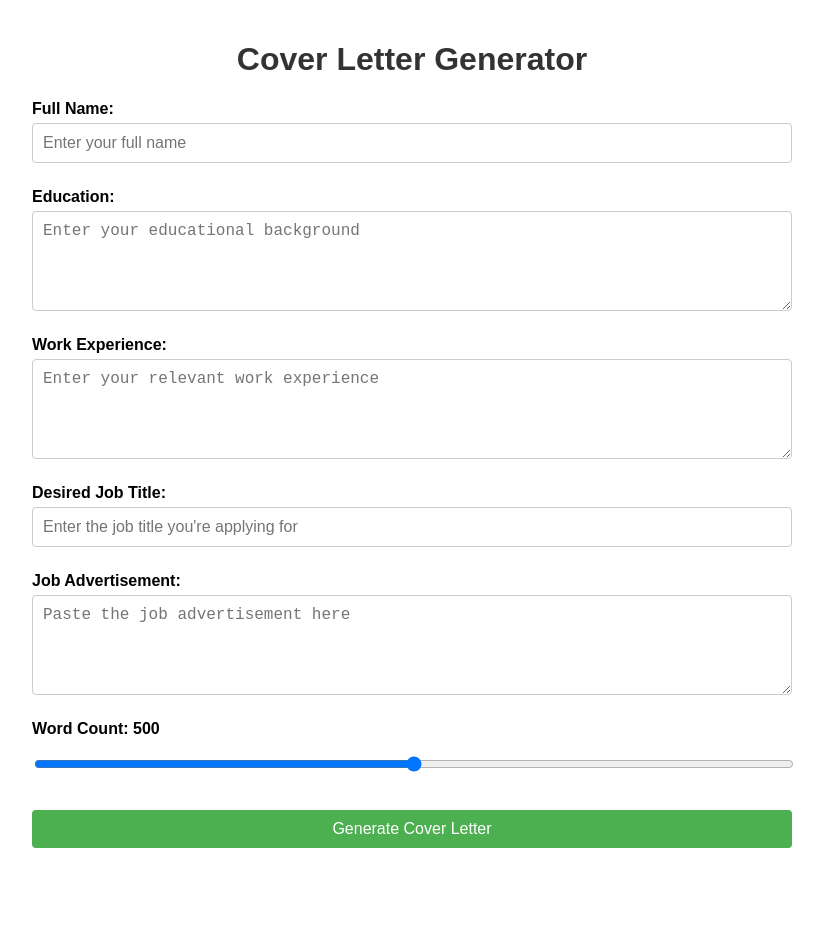
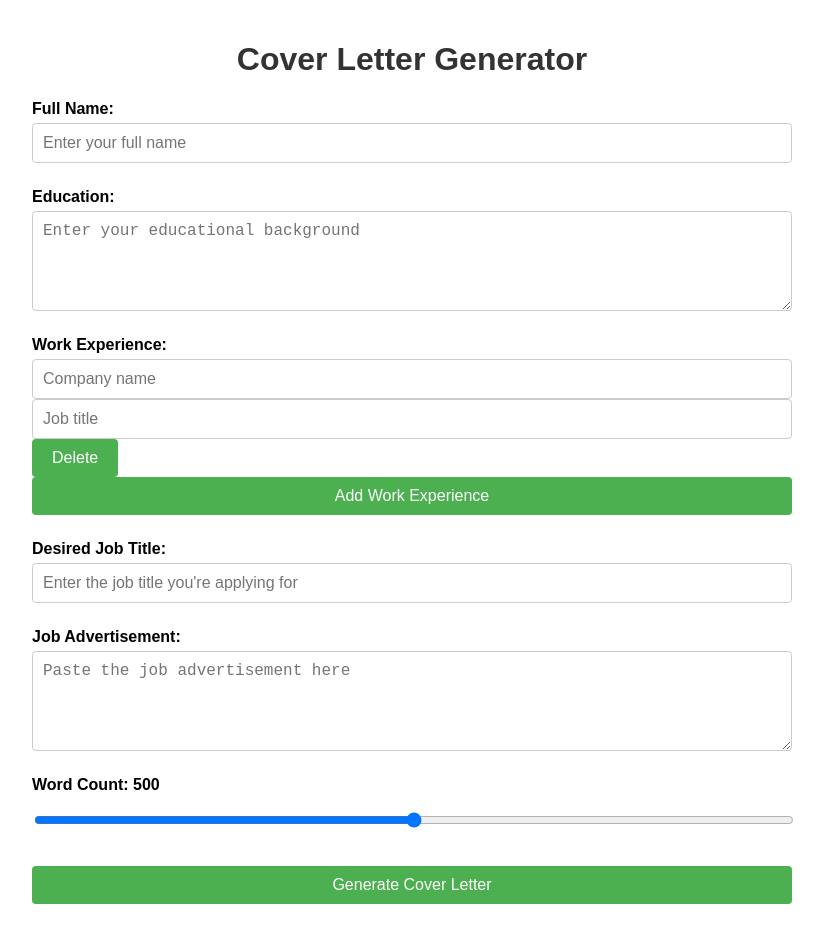
Before and after one commit to andregranberg/resumeAI, a React (Create React App) app: page / in a window 1280 px wide. Shown: the whole page, without its empty margins (228-1052 px from the left). Before the commit the page ends 888 px from the top, so only its background shows below. Built offline with nearby package versions, Linux system fonts and the light colour scheme; what ollama would draw is missing.

Commit message:
change how many previous experiences you have and remember this too between reloads

```diff
--- a/src/App.js
+++ b/src/App.js
@@ -7,7 +7,10 @@ const ollama = new Ollama({ host: 'http://127.0.0.1:11434' });
 function App() {
   const [name, setName] = useState(() => localStorage.getItem('name') || '');
   const [education, setEducation] = useState(() => localStorage.getItem('education') || '');
-  const [experience, setExperience] = useState(() => localStorage.getItem('experience') || '');
+  const [workExperiences, setWorkExperiences] = useState(() => {
+    const savedExperiences = localStorage.getItem('workExperiences');
+    return savedExperiences ? JSON.parse(savedExperiences) : [{ company: '', title: '' }];
+  });
   const [jobTitle, setJobTitle] = useState(() => localStorage.getItem('jobTitle') || '');
   const [jobAd, setJobAd] = useState(() => localStorage.getItem('jobAd') || '');
   const [result, setResult] = useState('');
@@ -19,19 +22,39 @@ function App() {
   useEffect(() => {
     localStorage.setItem('name', name);
     localStorage.setItem('education', education);
-    localStorage.setItem('experience', experience);
+    localStorage.setItem('workExperiences', JSON.stringify(workExperiences));
     localStorage.setItem('jobTitle', jobTitle);
     localStorage.setItem('jobAd', jobAd);
     localStorage.setItem('wordCount', wordCount.toString());
-  }, [name, education, experience, jobTitle, jobAd, wordCount]);
+  }, [name, education, workExperiences, jobTitle, jobAd, wordCount]);
+
+  const addWorkExperience = () => {
+    setWorkExperiences([...workExperiences, { company: '', title: '' }]);
+  };
+
+  const removeWorkExperience = (index) => {
+    const newExperiences = workExperiences.filter((_, i) => i !== index);
+    setWorkExperiences(newExperiences);
+  };
+
+  const updateWorkExperience = (index, field, value) => {
+    const newExperiences = [...workExperiences];
+    newExperiences[index][field] = value;
+    setWorkExperiences(newExperiences);
+  };
 
   const generateCoverLetter = async () => {
     setIsLoading(true);
+    const experienceString = workExperiences
+      .map((exp, index) => `Experience ${index + 1}: ${exp.company} - ${exp.title}`)
+      .join('\n');
+
     const prompt = `Your job is to create a personalized cover letter for this person applying for the specified job.
 
     Name: ${name}
     Education: ${education}
-    Work Experience: ${experience}
+    Work Experience:
+    ${experienceString}
     Desired Job Title: ${jobTitle}
     Job Ad: ${jobAd}
 
@@ -95,13 +118,25 @@ function App() {
           />
         </div>
         <div className="input-group">
-          <label htmlFor="experience">Work Experience:</label>
-          <textarea
-            id="experience"
-            value={experience}
-            onChange={(e) => setExperience(e.target.value)}
-            placeholder="Enter your relevant work experience"
-          />
+          <label>Work Experience:</label>
+          {workExperiences.map((exp, index) => (
+            <div key={index} className="work-experience-entry">
+              <input
+                type="text"
+                value={exp.company}
+                onChange={(e) => updateWorkExperience(index, 'company', e.target.value)}
+                placeholder="Company name"
+              />
+              <input
+                type="text"
+                value={exp.title}
+                onChange={(e) => updateWorkExperience(index, 'title', e.target.value)}
+                placeholder="Job title"
+              />
+              <button onClick={() => removeWorkExperience(index)}>Delete</button>
+            </div>
+          ))}
+          <button onClick={addWorkExperience}>Add Work Experience</button>
         </div>
         <div className="input-group">
           <label htmlFor="jobTitle">Desired Job Title:</label>
```
